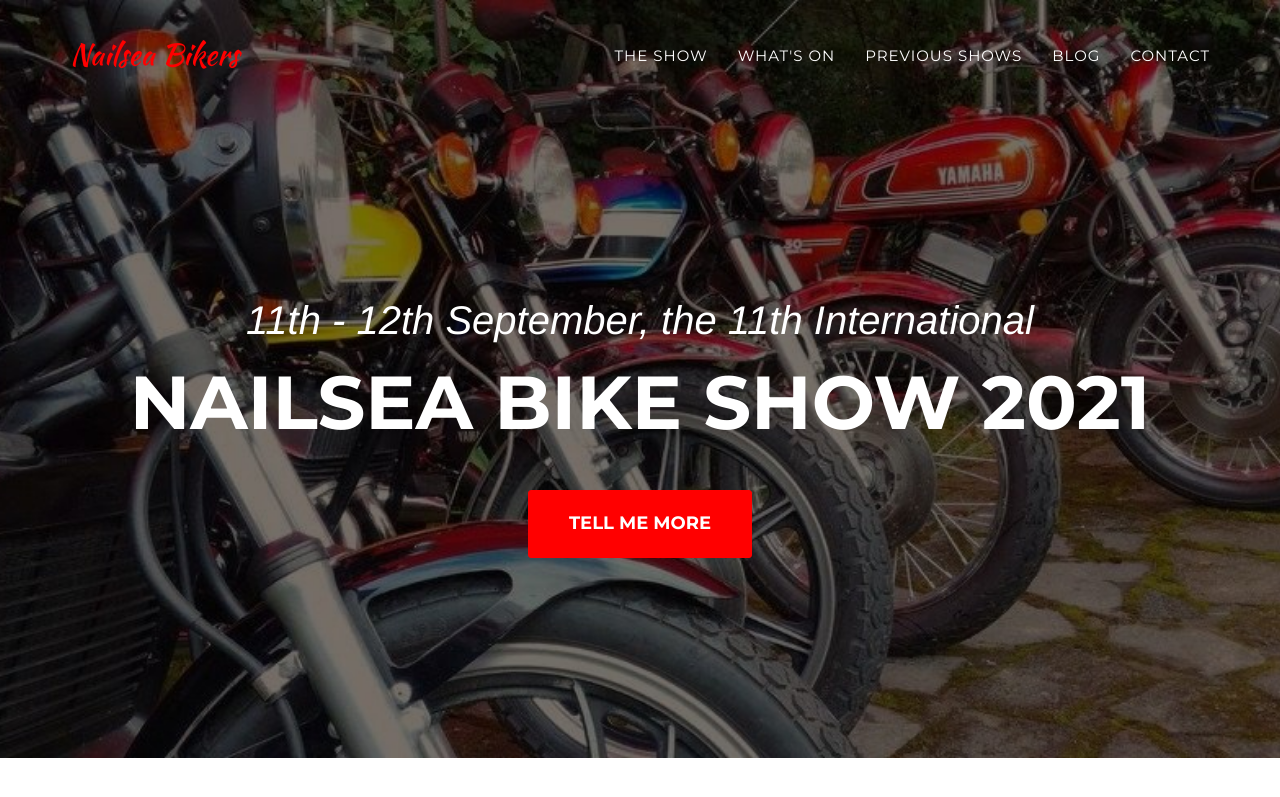
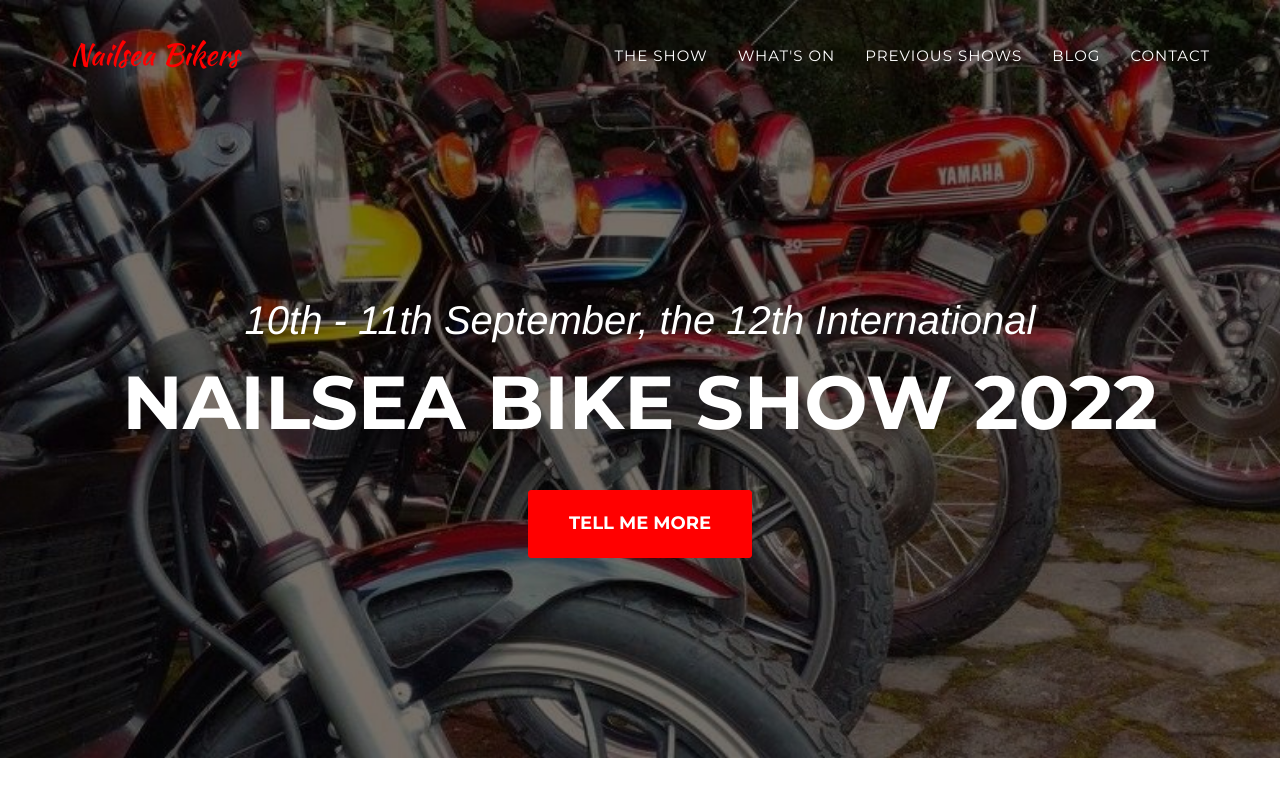
Before and after one commit to nailsea-bikers/nailsea-bikers.github.io, a Jekyll site: the page built from index.html, in a window 1280 px wide and 900 px high. Shown: the top 797 px of the window. Built offline with Jekyll 4.4.1, drawn with Linux system fonts in a browser that asks for light colours; some web fonts are replaced; comment, search, counter and statistics services are not loaded.

Commit message:
Change show date

```diff
--- a/_includes/header.html
+++ b/_includes/header.html
@@ -2,8 +2,8 @@
     <header>
         <div class="container">
             <div class="intro-text">
-                <div class="intro-lead-in">11th - 12th September, the 11th International</div>
-                <div class="intro-heading">Nailsea Bike Show 2021</div>
+                <div class="intro-lead-in">10th - 11th September, the 12th International</div>
+                <div class="intro-heading">Nailsea Bike Show 2022</div>
                 <a href="#theshow" class="page-scroll btn btn-xl">Tell Me More</a>
             </div>
         </div>
```
